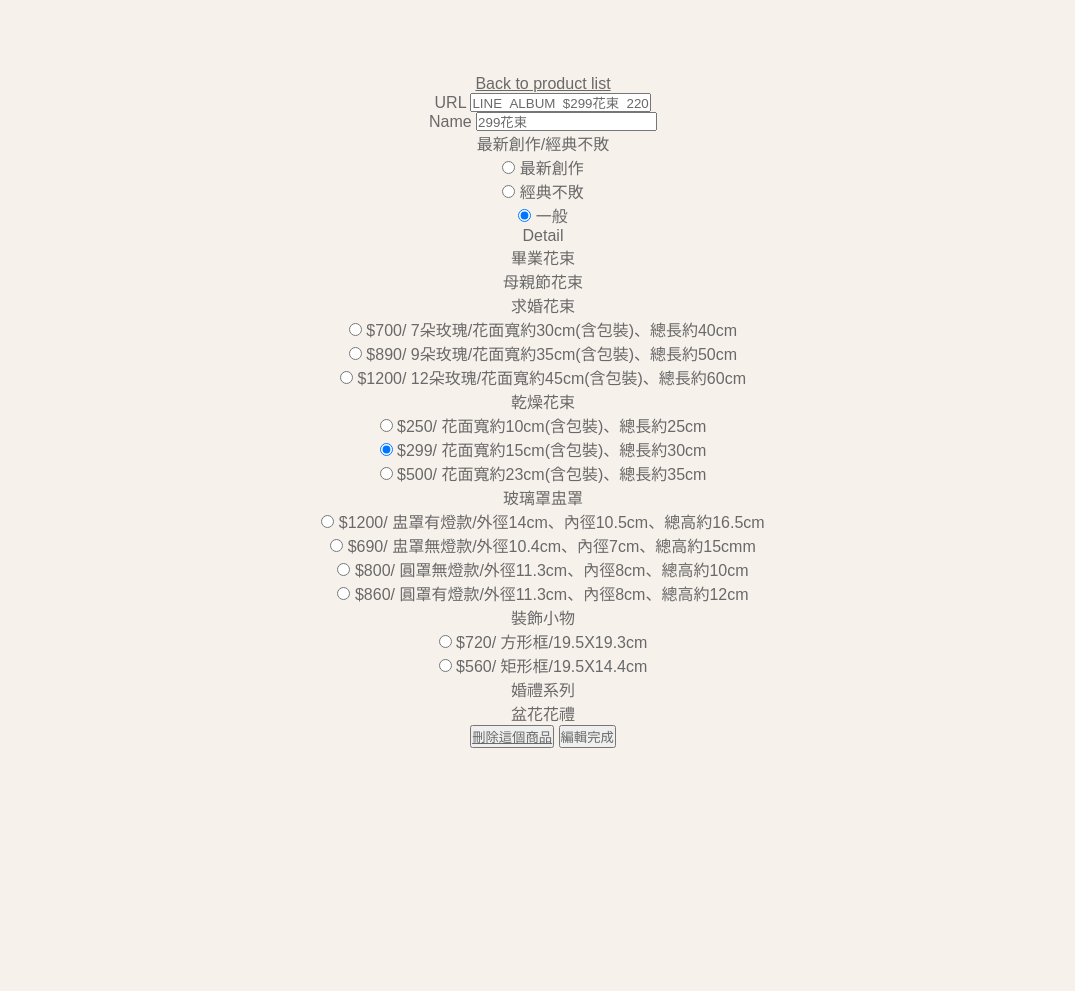
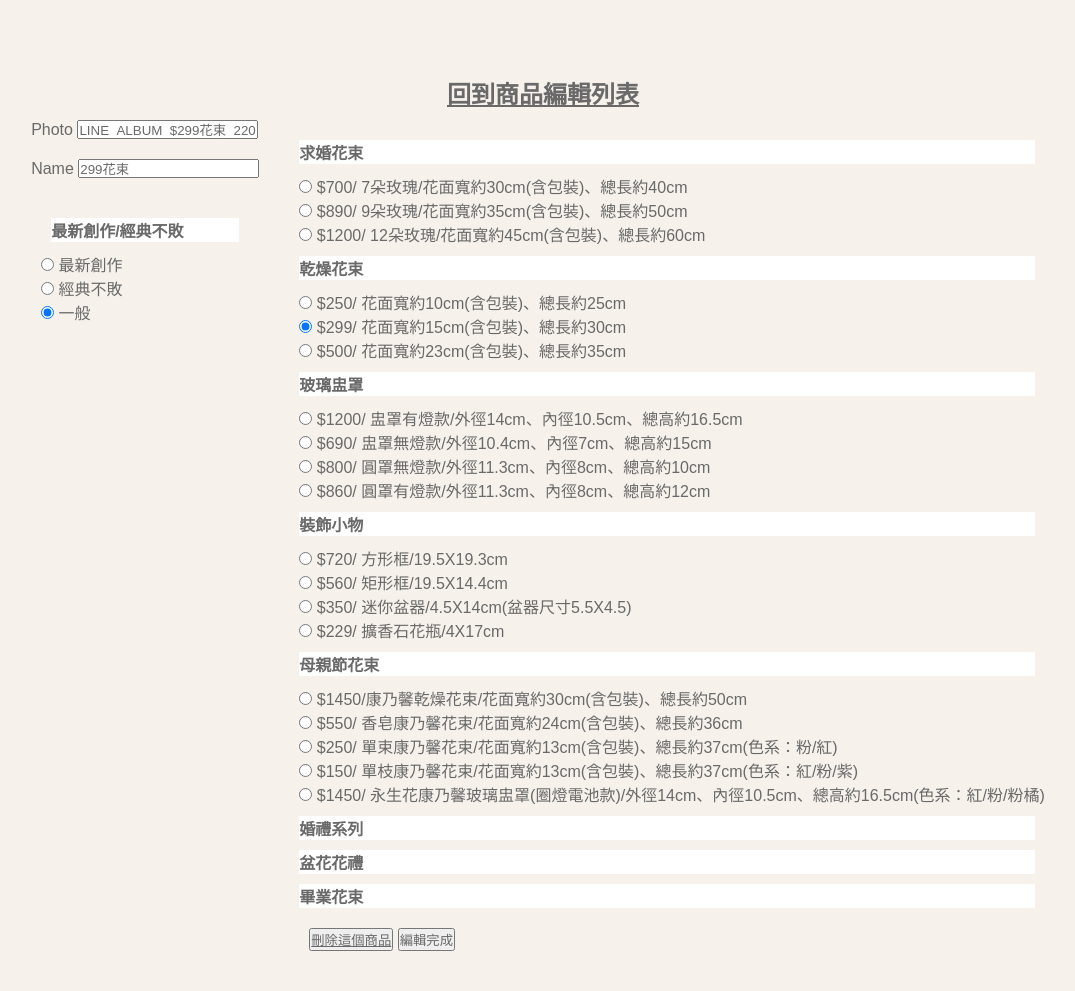
Before and after one commit to uuuu1112/Una, a Flask app: page /edit/1 in a window 1280 px wide. Shown: the whole page, without its empty margins (97-1172 px from the left). Before the commit the page ends 748 px from the top, so only its background shows below. Run offline with Flask 2, Linux system fonts and the light colour scheme; data comes from the database, SQL or seed files in the repository; both versions use the stored data as it was after the commit.

Commit message:
update products

```diff
--- a/app.py
+++ b/app.py
@@ -30,11 +30,17 @@ def category():
     type=request.args.get("type","")
     onseason=request.args.get("onseason","")
     if type != "":
+        print("1",type)
         products=Product.query.filter_by(type=type).order_by(Product.price).all()
     if onseason !="":
+        print("2",type)
         products=Product.query.filter_by(onseason=onseason).all()
-    else:
+    if type=="" and onseason=="":
+        print("3",type)
         products=Product.query.order_by(Product.type).all()
+    # else:
+    #     print("3",type)
+    #     products=Product.query.order_by(Product.type).all()
     return render_template(
         "category.html",
         products=products,
@@ -64,6 +70,7 @@ def productlist():
         "productlist.html",
         product=product,
         categoryDetail=info.Category.detail,
+        categoryOnSeason=info.Category.onseason,
         )
 
 # 增加商品頁面
@@ -104,7 +111,13 @@ def edit(id):
         product.onseason=request.form['onseason']
         db.session.commit()
         return redirect(url_for('productlist'))
-    return render_template("edit.html",product=product)
+    return render_template(
+        "edit.html",
+        product=product,
+        categoryDetail=categoryDetail,
+        categoryAll=info.Category.all,
+        categoryPureType=info.Category.pureType,
+        )
 
 # 刪除商品
 @app.route("/delete/<id>")
--- a/info.py
+++ b/info.py
@@ -19,7 +19,6 @@ class Category:
         "mother3":{"select":"母親節系列","type":"mother","alt":"母親節花束","path":"/static/products/mother","price":"$250","description":"單束康乃馨花束","size":"花面寬約13cm(含包裝)、總長約37cm (色系：粉/紅)","color":"色系：粉/紅","info":"$250/ 單束康乃馨花束/花面寬約13cm(含包裝)、總長約37cm(色系：粉/紅)",},
         "mother4":{"select":"母親節系列","type":"mother","alt":"母親節花束","path":"/static/products/mother","price":"$150","description":"單枝康乃馨花束","size":"花面寬約13cm(含包裝)、總長約37cm (色系：紅/粉/紫)","color":"色系：紅/粉/紫","info":"$150/ 單枝康乃馨花束/花面寬約13cm(含包裝)、總長約37cm(色系：紅/粉/紫)",},
         "mother5":{"select":"母親節系列","type":"mother","alt":"母親節禮物","path":"/static/products/mother","price":"$1450","description":"永生花康乃馨玻璃盅罩(圈燈電池款)","size":"外徑14cm、內徑10.5cm、總高約16.5cm (色系：紅/粉/粉橘)","color":"色系：紅/粉/粉橘","info":"$1450/ 永生花康乃馨玻璃盅罩(圈燈電池款)/外徑14cm、內徑10.5cm、總高約16.5cm(色系：紅/粉/粉橘)",},
-
     }
     all = {
         "all":{"title":"所有作品","url":"/category","src":"/static/img/category/LINE_ALBUM_捧花_220423_2","alt":"花店推薦",},
@@ -34,6 +33,7 @@ class Category:
         "wedding": {"title": "婚禮系列","url": "/category?type=wedding", "src": "/static/img/category/LINE_ALBUM_捧花_220423_0", "alt": "婚禮捧花", },
         "plants": {"title": "盆花花禮","url": "/category?type=plants", "src": "/static/img/category/LINE_ALBUM_花禮盆器_220423_0", "alt": "乾燥花盆花", }
     }
+    onseason={"normaltype":"一般","classictype":"經典不敗","newtype":"最新創作"}
     inIndex=["all","mother","marriage","dryflower","glass","decoration","wedding","plants"]
     pureType=["marriage","dryflower","glass","decoration","mother","wedding","plants","graduate"]
 
@@ -52,7 +52,7 @@ class HomePage:
     onseason={
         "title":"謝謝媽咪!",
         "url":"",
-        "paragraph":"小時候最想做的事是快快長大，而長大後最希望的事是你慢慢變老。",
+        "paragraph":"小時候最想做的事是快快長大，而長大後最希望的是你慢慢變老。",
         "src":"/static/img/index/news/LINE_ALBUM_母親節系列_220424_9",
         "alt":"母親節禮物",
     }
--- a/static/css/add.css
+++ b/static/css/add.css
@@ -18,4 +18,11 @@ form{
 legend{
     font-weight: bold;
     background-color: #fff;
+    margin: 10px;
 }
+.radio-item{
+    margin-left: 10px;
+}
+#form-buttons{
+    margin: 20px;
+}
--- a/static/css/layout.css
+++ b/static/css/layout.css
@@ -18,6 +18,9 @@ footer{
     display: flex;
     justify-content: center;
     flex-wrap: wrap;
+}
+hr{
+    margin: 10px;
 }
 
 /* header */
@@ -42,10 +45,10 @@ nav{
 .bar-links{
     cursor: pointer;
     flex:none;
-    /* margin:10px; */
+    margin:10px;
 }
 .bar-img{
-    height: 24px;
+    height: 30px;
     margin: 5px;
 }
 .bar-logo{
--- a/templates/edit.html
+++ b/templates/edit.html
@@ -1,13 +1,16 @@
 {% extends "backstage.html" %}
-
+{% block css %}
+<link rel="stylesheet" href="/static/css/add.css">
+{% endblock%}
 {% block main %}
 <a class="back-btn" href="{{ url_for('productlist') }}">
-        Back to product list
+    <h2>回到商品編輯列表</h2>
 </a>
 <section id="form">
     <form action="{{ url_for('edit',id=product.id) }}" method="POST">
+        <div>
             <div class="form-container">
-                <label for="url">URL</label>
+                <label for="url">Photo</label>
                 <input id="url" name="url" type="text" placeholder="圖片來源" value="{{product.url}}">
             </div>
 
@@ -16,99 +19,43 @@
                 <input id="name" name="name" type="text" placeholder="名稱" value="{{product.name}}">
             </div>
 
-            <div>
+            <div class="left">
                 <legend>最新創作/經典不敗</legend>
                 <div>
-                    <input id="newtype" type="radio" name="onseason" value="newtype" {% if product.onseason=='newtype' %} checked {% endif %}>
+                    <input id="newtype" type="radio" name="onseason" value="newtype" {% if product.onseason=='newtype'
+                        %} checked {% endif %}>
                     <i class="fas fa-check-circle"></i>
                     <label for="newtype">最新創作</label>
                 </div>
                 <div>
-                    <input id="classictype" type="radio" name="onseason" value="classictype" {% if product.onseason=='classictype' %} checked {% endif %}>
+                    <input id="classictype" type="radio" name="onseason" value="classictype" {% if
+                        product.onseason=='classictype' %} checked {% endif %}>
                     <i class="fas fa-check-circle"></i>
                     <label for="classictype">經典不敗</label>
                 </div>
                 <div>
-                    <input id="normaltype" type="radio" name="onseason" value="normaltype" {% if product.onseason=='normaltype' %} checked {% endif %}>
+                    <input id="normaltype" type="radio" name="onseason" value="normaltype" {% if
+                        product.onseason=='normaltype' %} checked {% endif %}>
                     <i class="fas fa-check-circle"></i>
                     <label for="normaltype">一般</label>
                 </div>
             </div>
-
-            <div>
-                <legend>Detail</legend>
-                <legend>畢業花束</legend>
-                <legend>母親節花束</legend>
-                <legend>求婚花束</legend>
-                <div>
-                    <input id="marriage1" type="radio" name="detail" value="marriage1" {% if product.detail=='marriage1' %} checked {% endif %}>
-                    <i class="fas fa-check-circle"></i>
-                    <label for="marriage1">$700/ 7朵玫瑰/花面寬約30cm(含包裝)、總長約40cm</label>
-                </div>
-                <div>
-                    <input id="marriage2" type="radio" name="detail" value="marriage2" {% if product.detail=='marriage2' %} checked {% endif %}>
-                    <i class="fas fa-check-circle"></i>
-                    <label for="marriage2">$890/ 9朵玫瑰/花面寬約35cm(含包裝)、總長約50cm</label>
-                </div>
-                <div>
-                    <input id="marriage3" type="radio" name="detail" value="marriage3" {% if product.detail=='marriage3' %} checked {% endif %}>
-                    <i class="fas fa-check-circle"></i>
-                    <label for="marriage3">$1200/ 12朵玫瑰/花面寬約45cm(含包裝)、總長約60cm</label>
         </div>
 
-                <legend>乾燥花束</legend>
-                <div>
-                    <input id="dryflower1" type="radio" name="detail" value="dryflower1" {% if product.detail=='dryflower1' %} checked {% endif %}>
+
+        <div class="categoryDetail">
+            {% for type in categoryPureType %}
+                <legend>{{categoryAll[type]["title"]}} </legend>
+                {% for item in categoryDetail%}
+                    {% if categoryDetail[item]["type"]==type %}
+                        <div class="radio-item">
+                            <input type="radio" id={{item}} name="detail" value={{item}} {% if product.detail==item %} checked {% endif %}>
                             <i class="fas fa-check-circle"></i>
-                    <label for="dryflower1">$250/ 花面寬約10cm(含包裝)、總長約25cm</label>
+                            <label for={{item}}>{{categoryDetail[item]["info"]}}</label>
                         </div>
-                <div>
-                    <input id="dryflower2" type="radio" name="detail" value="dryflower2" {% if product.detail=='dryflower2' %} checked {% endif %}>
-                    <i class="fas fa-check-circle"></i>
-                    <label for="dryflower2">$299/ 花面寬約15cm(含包裝)、總長約30cm</label>
-                </div>
-                <div>
-                    <input id="dryflower3" type="radio" name="detail" value="dryflower3" {% if product.detail=='dryflower3' %} checked {% endif %}>
-                    <i class="fas fa-check-circle"></i>
-                    <label for="dryflower3">$500/ 花面寬約23cm(含包裝)、總長約35cm</label>
-                </div>
-
-                <legend>玻璃罩盅罩</legend>
-                <div>
-                    <input id="glass1" type="radio" name="detail" value="glass1" {% if product.detail=='glass1' %} checked {% endif %}>
-                    <i class="fas fa-check-circle"></i>
-                    <label for="glass1">$1200/ 盅罩有燈款/外徑14cm、內徑10.5cm、總高約16.5cm</label>
-                </div>
-                <div>
-                    <input id="glass2" type="radio" name="detail" value="glass2" {% if product.detail=='glass2' %} checked {% endif %}>
-                    <i class="fas fa-check-circle"></i>
-                    <label for="glass2">$690/ 盅罩無燈款/外徑10.4cm、內徑7cm、總高約15cmm</label>
-                </div>
-                <div>
-                    <input id="glass3" type="radio" name="detail" value="glass3" {% if product.detail=='glass3' %} checked {% endif %}>
-                    <i class="fas fa-check-circle"></i>
-                    <label for="glass3">$800/ 圓罩無燈款/外徑11.3cm、內徑8cm、總高約10cm</label>
-                </div>
-                <div>
-                    <input id="glass4" type="radio" name="detail" value="glass4" {% if product.detail=='glass4' %} checked {% endif %}>
-                    <i class="fas fa-check-circle"></i>
-                    <label for="glass4">$860/ 圓罩有燈款/外徑11.3cm、內徑8cm、總高約12cm</label>
-                </div>
-
-                <legend>裝飾小物</legend>
-                <div>
-                    <input id="decoration1" type="radio" name="detail" value="decoration1" {% if product.detail=='decoration1' %} checked {% endif %}>
-                    <i class="fas fa-check-circle"></i>
-                    <label for="decoration1">$720/ 方形框/19.5X19.3cm</label>
-                </div>
-                <div>
-                    <input id="decoration2" type="radio" name="detail" value="decoration2" {% if product.detail=='decoration2' %} checked {% endif %}>
-                    <i class="fas fa-check-circle"></i>
-                    <label for="decoration2">$560/ 矩形框/19.5X14.4cm</label>
-                </div>
-                <legend>婚禮系列</legend>
-                <legend>盆花花禮</legend>
-            </div>
+                    {% endif%}
+                {% endfor %}
+            {% endfor %}
 
             <div id="form-buttons">
                 <button>
@@ -116,6 +63,9 @@
                 </button>
                 <button type="submit">編輯完成</button>
             </div>
+        </div>
+
+
     </form>
 </section>
 
--- a/templates/layout.html
+++ b/templates/layout.html
@@ -35,7 +35,7 @@
         <div class="navbar">
             <div class="bar-links menu">
                 <img src="/static/img/layout/menu.png" alt="花店商品" class="bar-img">
-                <span class="bar-p"> Menu</span>
+                <span class="bar-p">作品集</span>
             </div>
             <div class="bar-logo">
                 <a href=" {{ url_for('home') }} ">
@@ -44,11 +44,11 @@
             </div>
             <div class="bar-links contact">
                 <img src="/static/img/layout/message.png" alt="聯絡花店" class="bar-img">
-                <span class="bar-p"> Contact</span>
+                <span class="bar-p">聯絡我們</span>
             </div>
             <div class="bar-links info">
                 <img src="/static/img/layout/info.png" alt="關於花店" class="bar-img">
-                <span class="bar-p"> About</span>
+                <span class="bar-p"> 關於我們</span>
             </div>
         </div>
     </nav>
```
Also changed, not shown: templates/add.html (+10 -9 lines), templates/productlist.html (+11 -6 lines), product.db. Lines whose indentation alone changed are shown as unchanged.
